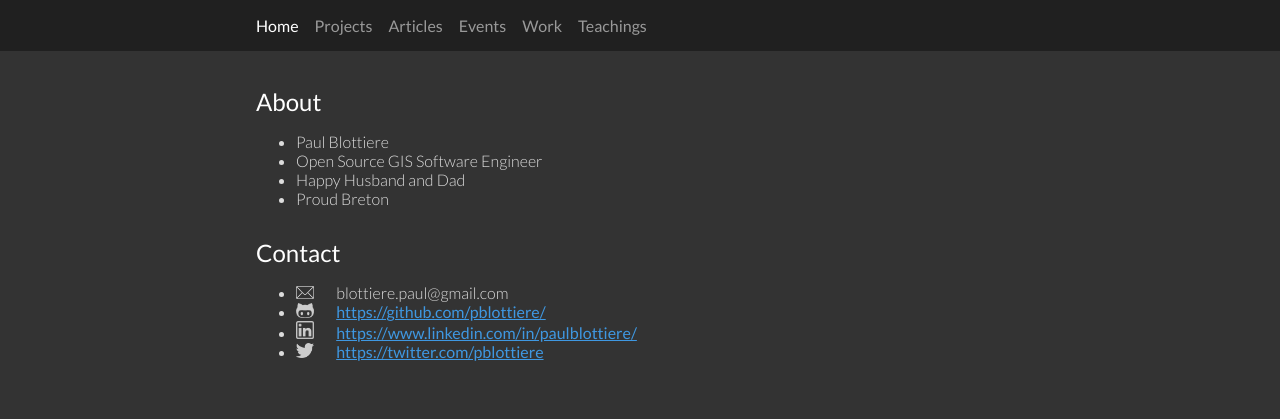
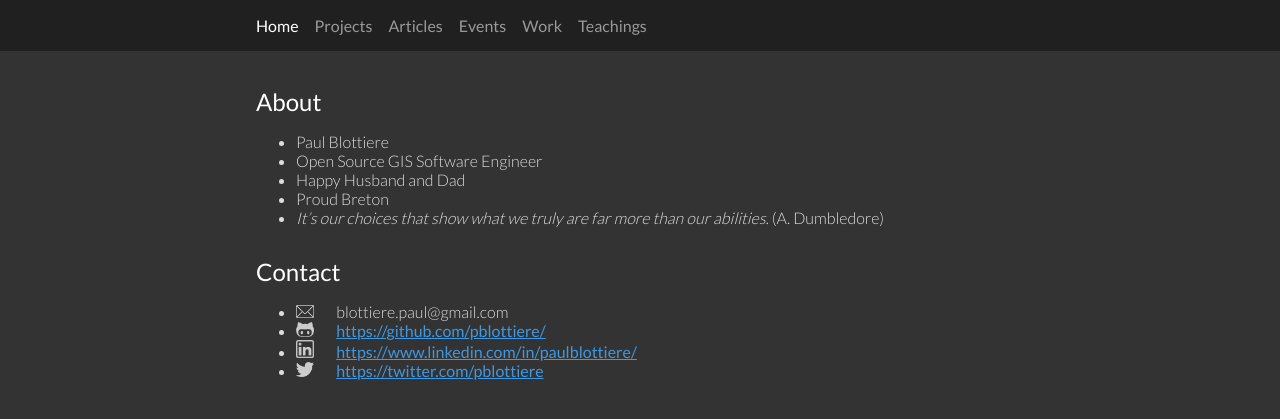
Before and after one commit to pblottiere/pblottiere.github.io, a Jekyll site: the page built from index.md, in a window 1280 px wide. Shown: the top 419 px of the page. Built offline with Jekyll 4.4.1, drawn with Linux system fonts in a browser that asks for light colours; comment, search, counter and statistics services are not loaded; our own code applies the rules of GitHub Pages for plain Markdown files.

Commit message:
Add favorite quote

```diff
--- a/index.md
+++ b/index.md
@@ -8,6 +8,7 @@ layout: left
   - {:.item} Open Source GIS Software Engineer
   - {:.item} Happy Husband and Dad
   - {:.item} Proud Breton
+  - {:.item} *It's our choices that show what we truly are far more than our abilities.* (A. Dumbledore)
 
 # Contact
 
```
